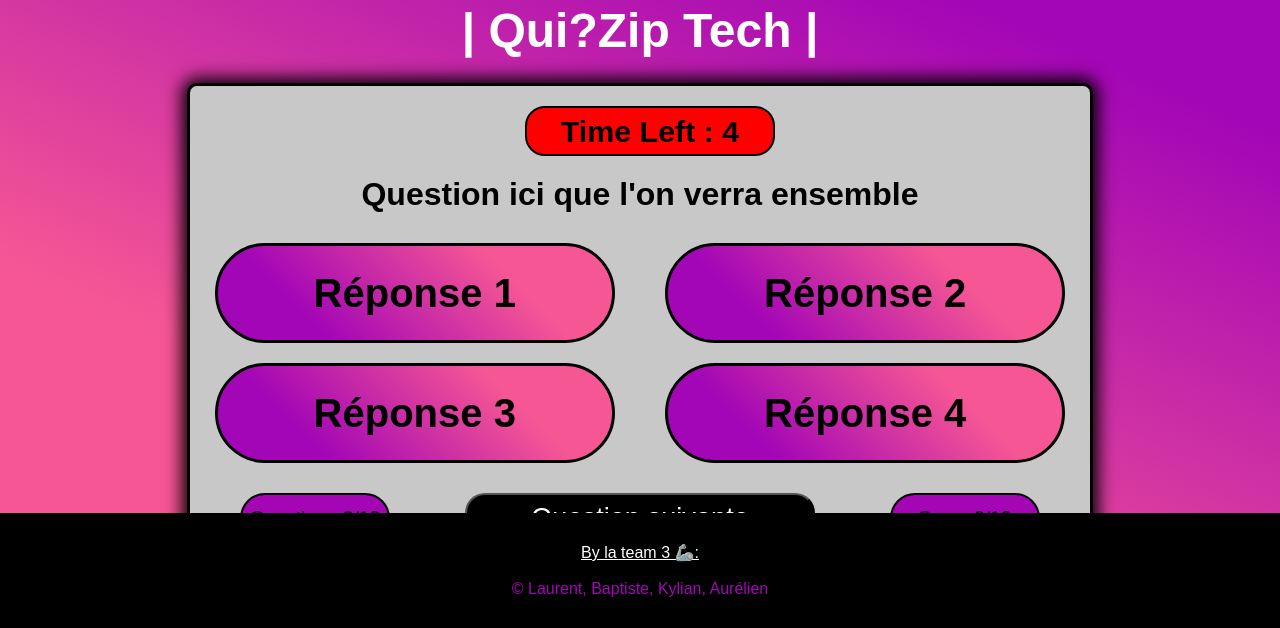
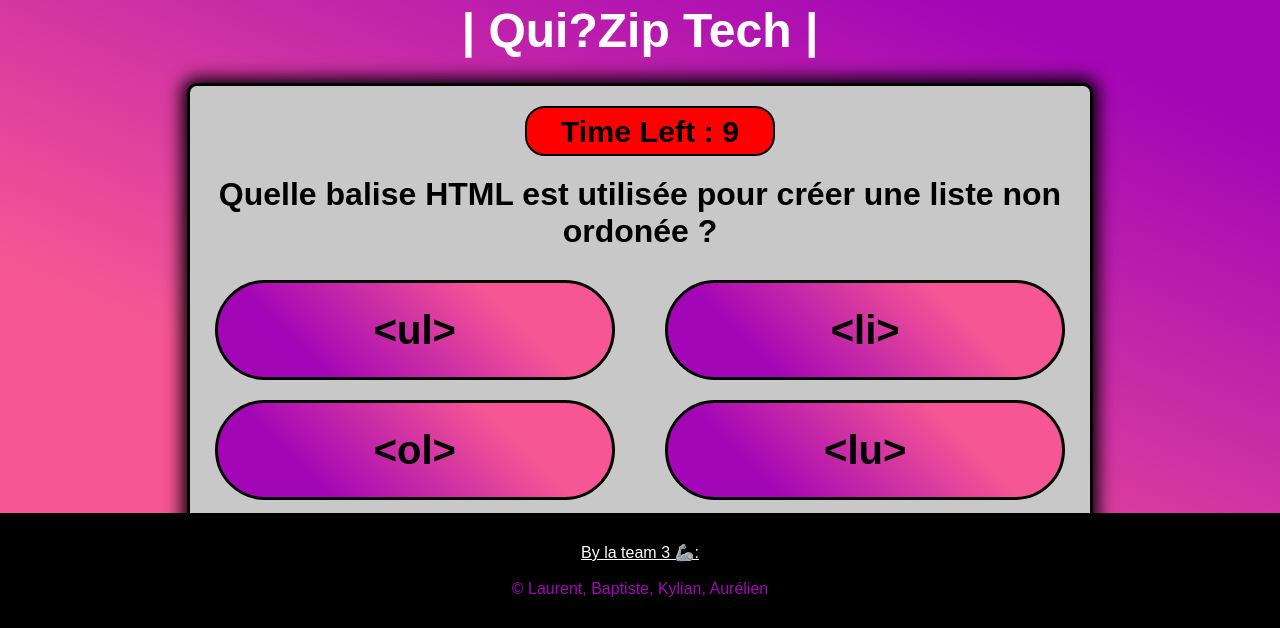
Before and after one commit to AurelienChetot/Projet-1-Team-3, a plain HTML site: page Projet Quiz/ProjetQuiz.html in a window 1280 px wide. Both pictures are taken after a click on the button "Lancer le Qui?Zip". Shown: the part 172-800 px from the top of the page. Drawn offline with Linux system fonts and the light colour scheme.

Commit message:
Ajout de fonctionnalité

```diff
--- a/Projet Quiz/script.js
+++ b/Projet Quiz/script.js
@@ -1,30 +1,35 @@
-window.onload = function() {
-    let temps = 10;
-    let timer = document.querySelector("#timer");
-    let timerInterval;
+const startQuizButton = document.getElementById("start-quiz");
+let timer = document.getElementById("timer");
+const timerButton = document.getElementById("display-start-quiz");
+const backGroundSize = document.getElementById("container-quiz");
+let temps = 10;
 
     function time() {
-        timer.innerHTML = "Time Left : " + (temps < 11 ? "" : "") + temps;
+        timer.innerHTML = "Time Left : " + (temps < 10 ? "" : "") + temps;
         if (temps > 0) {
             temps--;
         }
-    }
+}
+    function startTimer() {
+        setInterval(time, 1000);
+}
+    document.querySelector("#next-question").addEventListener("click", function() {
+        temps = 10;
+    });
 
-    function startTimer() {
-        timerInterval = setInterval(time, 1000);
-    }
-
-    startTimer();
-
-    document.querySelector("#next-question").addEventListener("click", function() {
-
-        temps = 10;
-
-        clearInterval(timerInterval);
+    function startQuiz() {
+        startQuizButton.style.display = "none";
+        timerButton.style.justifyContent = "center";
+        timerButton.style.paddingLeft = "0px";
+        timer.style.width = "250px";
+        timer.style.fontSize = "1.9rem";
+        // backGroundSize.style.height = "39rem";
 
         startTimer();
-    });
-};
+        afficherQuestion(0);
+}
+startQuizButton.addEventListener("click", startQuiz);
+
 const questions = [{
     id : 0,
     q: "Quelle balise HTML est utilisée pour créer une liste non ordonée ?",
@@ -36,17 +41,22 @@ const questions = [{
     ]
 }];
 
-const startQuizButton = document.getElementById("start-quiz");
-const timerButton = document.getElementById("display-start-quiz");
-const timer = document.getElementById("timer");
-const backGroundSize = document.getElementById("container-quiz");
+let optionQuestion = document.getElementById("question");
+let option1 = document.getElementById("op1");
+let option2 = document.getElementById("op2");
+let option3 = document.getElementById("op3");
+let option4 = document.getElementById("op4");
 
-function startQuiz() {
-        startQuizButton.style.display = "none";
-        timerButton.style.justifyContent = "center";
-        timerButton.style.paddingLeft = "0px";
-        timer.style.width = "250px";
-        timer.style.fontSize = "1.9rem";
-        backGroundSize.style.height = "34rem";
-}
-startQuizButton.addEventListener("click", startQuiz);
+    function afficherQuestion(idQuestion) {
+        const realQuestion = questions[idQuestion];
+        optionQuestion.innerHTML = realQuestion.q;
+
+        option1.textContent = realQuestion.a[0].text;
+        option2.textContent = realQuestion.a[1].text;
+        option3.textContent = realQuestion.a[2].text;
+        option4.textContent = realQuestion.a[3].text;
+    }
+    // afficherQuestion(0);
+
+
+const prochaineQuestion = document.getElementById("next-question");
--- a/Projet Quiz/style.css
+++ b/Projet Quiz/style.css
@@ -64,7 +64,7 @@ h2 {
     background-color: rgb(201, 200, 200);
     border: 3px solid black;
     border-radius: 10px;
-    height: 500px;
+    height: 550px;
     width: 900px;
     box-shadow: 0px 0px 17px 5px #000000;
 }
@@ -316,9 +316,15 @@ footer {
     margin-top: 50px;
 }
 }
-@media screen and (max-width: 452px) {
+@media screen and (max-width: 818px) {
 
     .quiz-container {
         height: 38rem;
     }
 }
+@media screen and (max-width: 452px) {
+
+    .quiz-container {
+        height: 40rem;
+    }
+}
```
